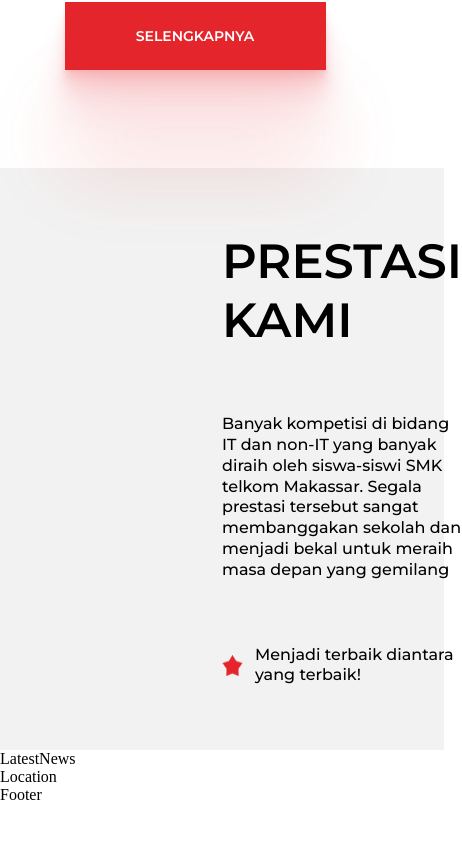
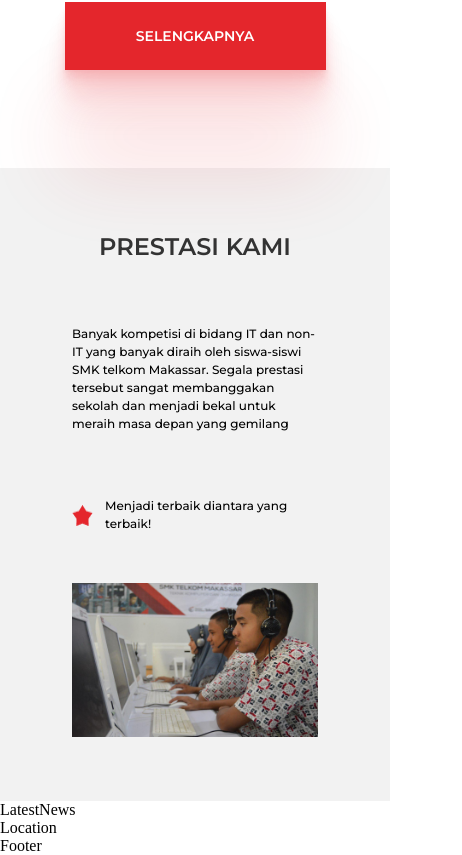
Before and after one commit to MintMissy/KamiSangJuara, a React (Create React App) app: page / in a window 390 px wide. Shown: the part 1817-2672 px from the top of the page, 462 px wide, since content can reach past the window. Before the commit the page ends 2621 px from the top, so only its background shows below. Built offline with nearby package versions, Linux system fonts and the light colour scheme.

Commit message:
Add achievement section responsivenes

```diff
--- a/src/containers/achievements/Achievements.module.scss
+++ b/src/containers/achievements/Achievements.module.scss
@@ -1,6 +1,6 @@
 .achievements {
   margin-top: 98px;
-  padding: 64px 222px;
+  padding: 64px 200px;
   background: #F2F2F2;
   display: flex;
   gap: 174px;
@@ -19,6 +19,7 @@
   font-weight: 600;
   font-size: 48px;
   line-height: 59px;
+  color: #333333;
 }
 
 .achievements-content p {
@@ -44,3 +45,51 @@
   flex: 3;
   width: 100%;
 }
+
+@media screen and (max-width: 1200px) {
+  .achievements {
+    flex-direction: column;
+    gap: 50px;
+    align-items: center;
+    justify-content: center;
+  }
+
+  .achievements-content {
+    align-items: center;
+  }
+
+  .achievements-image {
+    display: flex;
+    justify-content: center;
+    align-items: center;
+  }
+}
+
+@media screen and (max-width: 789px) {
+  .achievements {
+    padding: 64px 72px;
+  }
+
+  .achievements-content h1 {
+    font-size: 54px;
+    line-height: 60px;
+  }
+
+  .achievements-content p {
+    font-size: 19px;
+    line-height: 25px;
+    line-height: 140%;
+  }
+}
+
+@media screen and (max-width: 612px) {
+  .achievements-content h1 {
+    font-size: 24px;
+    line-height: 29px;
+  }
+
+  .achievements-content p {
+    font-size: 12px;
+    line-height: 150%;
+  }
+}
```
